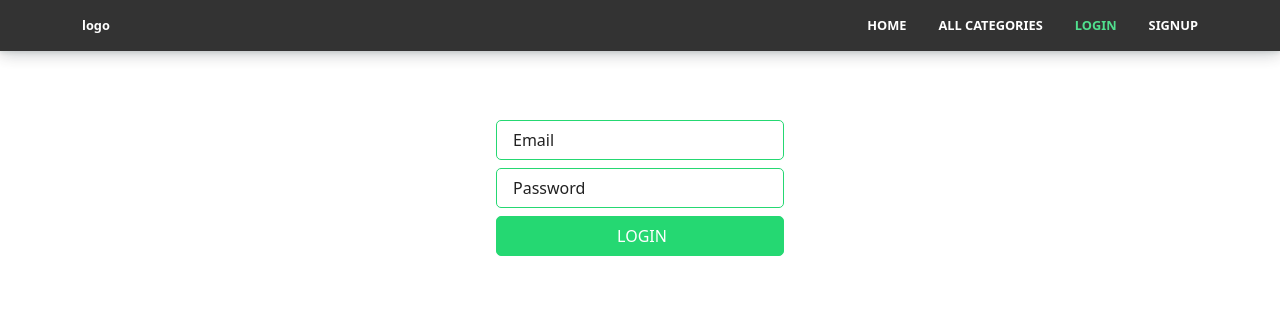
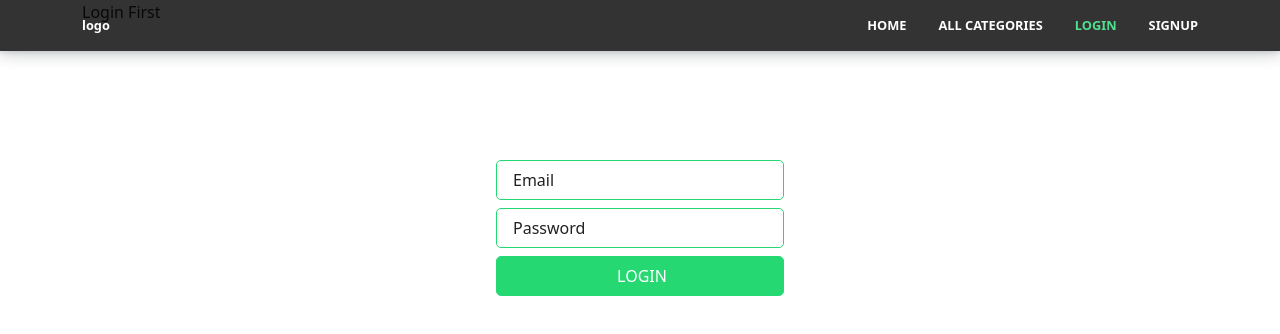
Before and after one commit to adityaPawar1999/ClothWebsite, a React (Create React App) app in the folder front/: page /login in a window 1280 px wide. Shown: the top 334 px of the page. Built offline with nearby package versions, Linux system fonts and the light colour scheme.

Commit message:
update token

```diff
--- a/front/src/Pages/LoginPage/LoginPage.jsx
+++ b/front/src/Pages/LoginPage/LoginPage.jsx
@@ -1,11 +1,15 @@
 import { useState } from "react";
 import LoginPageStyle from "./LoginPageStyle";
-import axios from 'axios'
+import axios from 'axios';
+
 const LoginPage = () => {
   const [data, setData] = useState({
     Email: '',
     Password: '',
   });
+  const [valid, setValid] = useState(false);
+  const [userName, setUserName] = useState('');
+
 
   const handleInput = (e) => {
     const name = e.target.name;
@@ -19,11 +23,13 @@ const LoginPage = () => {
   const saveData = async (e) => {
     e.preventDefault();
     try {
-      const savedData = await axios.post("http://localhost:5004/login", data);
-      console.log('data transfer sucessfully ', savedData.save);
-      console.log(savedData);
+      const response = await axios.post("http://localhost:5004/login", data);
+      console.log('Data transferred successfully ', response.data);
+      console.log(data)
+      setValid(true);
+      setUserName(response.data);
     } catch (error) {
-      console.log(error)
+      console.log(error);
     }
   };
 
@@ -31,6 +37,9 @@ const LoginPage = () => {
     <>
       <LoginPageStyle>
         <div className="container">
+
+          {valid ? <p>Welcome, {userName}</p> : <p>Login First</p>}
+
           <div className="signUpForm">
             <form onSubmit={saveData}>
               <input
```
Also changed, not shown: 1 other file (tests, documents, lock files or other folders).
